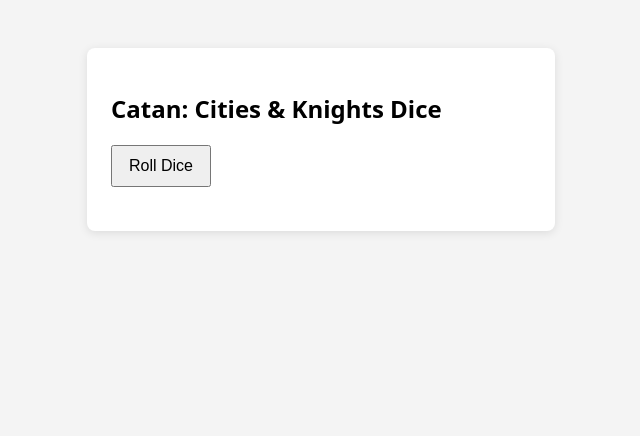
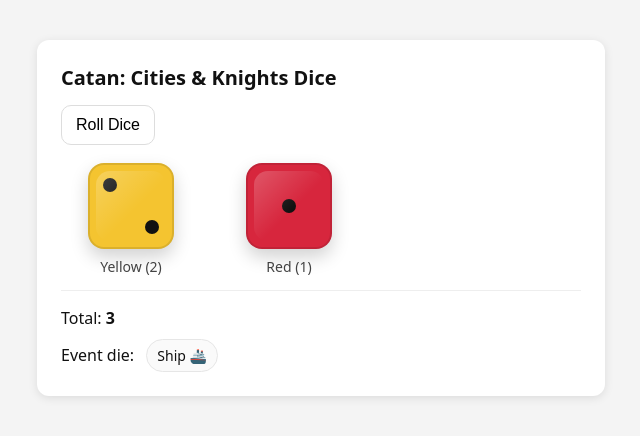
Before and after one commit to benzocco/catan-cities-knights-dice, a plain HTML site: page index.html in a window 1280 px wide. Shown: the whole page, without its empty margins (319-959 px from the left). Drawn offline with Linux system fonts and the light colour scheme.

Commit message:
Update index.html

```diff
--- a/index.html
+++ b/index.html
@@ -1,53 +1,237 @@
 <!DOCTYPE html>
 <html lang="en">
 <head>
-<meta charset="UTF-8">
-<title>Catan Cities & Knights Dice</title>
+<meta charset="UTF-8" />
+<meta name="viewport" content="width=device-width, initial-scale=1" />
+<title>Catan: Cities & Knights Dice Roller</title>
 <style>
-  body {
-    font-family: system-ui, -apple-system, BlinkMacSystemFont, sans-serif;
-    background: #f4f4f4;
-    padding: 40px;
+  :root{
+    --bg:#f4f4f4;
+    --card:#ffffff;
+    --text:#111111;
+    --muted:#444444;
+    --shadow: 0 2px 10px rgba(0,0,0,0.10);
+    --radius: 12px;
+
+    --yellow:#f4c430;  /* gold/yellow */
+    --red:#d7263d;     /* catan-ish red */
+    --pip:#111111;     /* pip color */
   }
-  .card {
-    background: white;
+
+  body{
+    margin:0;
+    padding:40px 16px;
+    font-family: system-ui, -apple-system, BlinkMacSystemFont, "Segoe UI", Roboto, Arial, sans-serif;
+    background: var(--bg);
+    color: var(--text);
+  }
+
+  .card{
+    max-width: 520px;
+    margin: 0 auto;
+    background: var(--card);
+    border-radius: var(--radius);
+    box-shadow: var(--shadow);
     padding: 24px;
-    max-width: 420px;
-    margin: auto;
-    border-radius: 8px;
-    box-shadow: 0 2px 10px rgba(0,0,0,0.1);
   }
-  button {
+
+  h2{
+    margin: 0 0 14px 0;
+    font-size: 20px;
+  }
+
+  .controls{
+    display:flex;
+    gap:12px;
+    align-items:center;
+    flex-wrap: wrap;
+  }
+
+  button{
+    appearance:none;
+    border: 1px solid #ddd;
+    background: #fff;
+    border-radius: 10px;
+    padding: 10px 14px;
     font-size: 16px;
-    padding: 10px 16px;
     cursor: pointer;
   }
-  .result {
-    margin-top: 20px;
-    font-size: 18px;
+
+  button:active{
+    transform: translateY(1px);
+  }
+
+  .row{
+    margin-top: 18px;
+    display: grid;
+    grid-template-columns: 1fr;
+    gap: 14px;
+  }
+
+  .diceRow{
+    display:flex;
+    gap: 18px;
+    align-items:center;
+    justify-content:flex-start;
+    flex-wrap: wrap;
+  }
+
+  .dieWrap{
+    display:flex;
+    flex-direction: column;
+    align-items:center;
+    gap: 8px;
+    min-width: 140px;
+  }
+
+  .label{
+    font-size: 14px;
+    color: var(--muted);
+  }
+
+  .valueLine{
+    margin-top: 2px;
+    font-size: 16px;
+  }
+
+  .resultBlock{
+    border-top: 1px solid #eee;
+    padding-top: 14px;
+  }
+
+  /* ===== CSS dice ===== */
+
+  .die{
+    width: 86px;
+    height: 86px;
+    border-radius: 16px;
+    position: relative;
+    box-shadow: 0 8px 18px rgba(0,0,0,0.18);
+    border: 2px solid rgba(0,0,0,0.10);
+    display: grid;
+    grid-template-columns: repeat(3, 1fr);
+    grid-template-rows: repeat(3, 1fr);
+    padding: 10px;
+    box-sizing: border-box;
+  }
+
+  .die.yellow{ background: var(--yellow); }
+  .die.red{ background: var(--red); }
+
+  .pip{
+    width: 14px;
+    height: 14px;
+    border-radius: 50%;
+    background: var(--pip);
+    align-self: center;
+    justify-self: center;
+    opacity: 0; /* hidden by default; shown via classes */
+  }
+
+  /* positions in 3x3 grid */
+  .p1{ grid-area: 1 / 1; } /* top-left */
+  .p2{ grid-area: 1 / 2; } /* top-middle */
+  .p3{ grid-area: 1 / 3; } /* top-right */
+  .p4{ grid-area: 2 / 1; } /* mid-left */
+  .p5{ grid-area: 2 / 2; } /* center */
+  .p6{ grid-area: 2 / 3; } /* mid-right */
+  .p7{ grid-area: 3 / 1; } /* bottom-left */
+  .p8{ grid-area: 3 / 2; } /* bottom-middle */
+  .p9{ grid-area: 3 / 3; } /* bottom-right */
+
+  /* pip visibility for each face */
+  .face-1 .p5{ opacity: 1; }
+
+  .face-2 .p1, .face-2 .p9{ opacity: 1; }
+
+  .face-3 .p1, .face-3 .p5, .face-3 .p9{ opacity: 1; }
+
+  .face-4 .p1, .face-4 .p3, .face-4 .p7, .face-4 .p9{ opacity: 1; }
+
+  .face-5 .p1, .face-5 .p3, .face-5 .p5, .face-5 .p7, .face-5 .p9{ opacity: 1; }
+
+  .face-6 .p1, .face-6 .p3, .face-6 .p4, .face-6 .p6, .face-6 .p7, .face-6 .p9{ opacity: 1; }
+
+  /* small visual polish */
+  .die::after{
+    content:"";
+    position:absolute;
+    inset: 6px;
+    border-radius: 14px;
+    background: linear-gradient(135deg, rgba(255,255,255,0.22), rgba(255,255,255,0) 55%);
+    pointer-events:none;
+  }
+
+  .eventLine{
+    margin-top: 10px;
+    font-size: 16px;
+  }
+
+  .eventBadge{
+    display:inline-block;
+    border: 1px solid #e6e6e6;
+    background: #fafafa;
+    padding: 6px 10px;
+    border-radius: 999px;
+    font-size: 14px;
+    margin-left: 8px;
   }
 </style>
 </head>
+
 <body>
+  <div class="card">
+    <h2>Catan: Cities & Knights Dice</h2>
 
-<div class="card">
-  <h2>Catan: Cities & Knights Dice</h2>
-  <button onclick="roll()">Roll Dice</button>
-  <div class="result" id="result"></div>
-</div>
+    <div class="controls">
+      <button id="rollBtn" type="button">Roll Dice</button>
+    </div>
+
+    <div class="row">
+      <div class="diceRow">
+        <div class="dieWrap">
+          <div id="yellowDie" class="die yellow face-1" aria-label="Yellow die">
+            <span class="pip p1"></span><span class="pip p2"></span><span class="pip p3"></span>
+            <span class="pip p4"></span><span class="pip p5"></span><span class="pip p6"></span>
+            <span class="pip p7"></span><span class="pip p8"></span><span class="pip p9"></span>
+          </div>
+          <div class="label" id="yellowLabel">Yellow (1)</div>
+        </div>
+
+        <div class="dieWrap">
+          <div id="redDie" class="die red face-1" aria-label="Red die">
+            <span class="pip p1"></span><span class="pip p2"></span><span class="pip p3"></span>
+            <span class="pip p4"></span><span class="pip p5"></span><span class="pip p6"></span>
+            <span class="pip p7"></span><span class="pip p8"></span><span class="pip p9"></span>
+          </div>
+          <div class="label" id="redLabel">Red (1)</div>
+        </div>
+      </div>
+
+      <div class="resultBlock">
+        <div class="valueLine">Total: <strong id="totalOut">2</strong></div>
+        <div class="eventLine">
+          Event die:
+          <span class="eventBadge" id="eventOut">Ship 🚢</span>
+        </div>
+      </div>
+    </div>
+  </div>
 
 <script>
   const eventDieFaces = [
-    "Ship 🚢",
-    "Ship 🚢",
-    "Ship 🚢",
-    "Blue Gate 🔵",
-    "Green Gate 🟢",
-    "Yellow Gate 🟡"
+    "Ship 🚢", "Ship 🚢", "Ship 🚢",
+    "Blue Gate 🔵", "Green Gate 🟢", "Yellow Gate 🟡"
   ];
 
   function randInt(min, max) {
     return Math.floor(Math.random() * (max - min + 1)) + min;
+  }
+
+  function setDieFace(el, n) {
+    // Remove any existing face-* class
+    el.className = el.className.replace(/\bface-\d\b/g, "").trim();
+    el.classList.add(`face-${n}`);
   }
 
   function roll() {
@@ -56,14 +240,22 @@
     const total = yellow + red;
     const event = eventDieFaces[randInt(0, eventDieFaces.length - 1)];
 
-    document.getElementById("result").innerHTML = `
-      Yellow die: <strong>${yellow}</strong><br>
-      Red die: <strong>${red}</strong><br>
-      Total: <strong>${total}</strong><br>
-      Event die: <strong>${event}</strong>
-    `;
+    const yellowDie = document.getElementById("yellowDie");
+    const redDie = document.getElementById("redDie");
+
+    setDieFace(yellowDie, yellow);
+    setDieFace(redDie, red);
+
+    document.getElementById("yellowLabel").textContent = `Yellow (${yellow})`;
+    document.getElementById("redLabel").textContent = `Red (${red})`;
+    document.getElementById("totalOut").textContent = String(total);
+    document.getElementById("eventOut").textContent = event;
   }
+
+  document.getElementById("rollBtn").addEventListener("click", roll);
+
+  // Initial roll to show random state on load
+  roll();
 </script>
-
 </body>
 </html>
```
